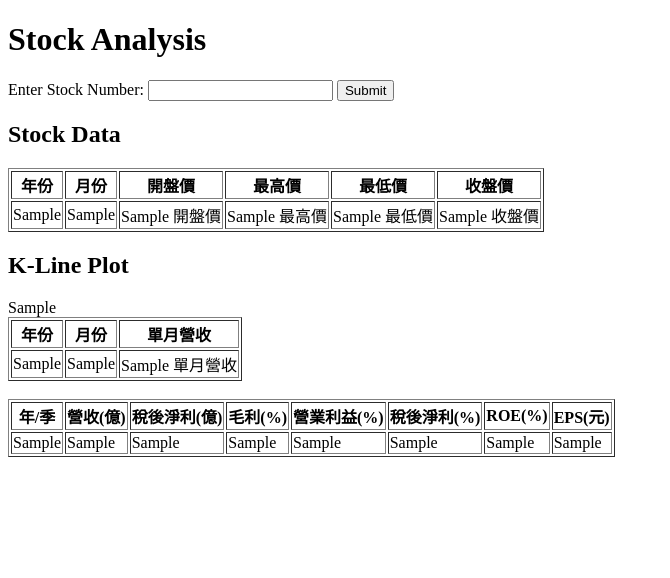
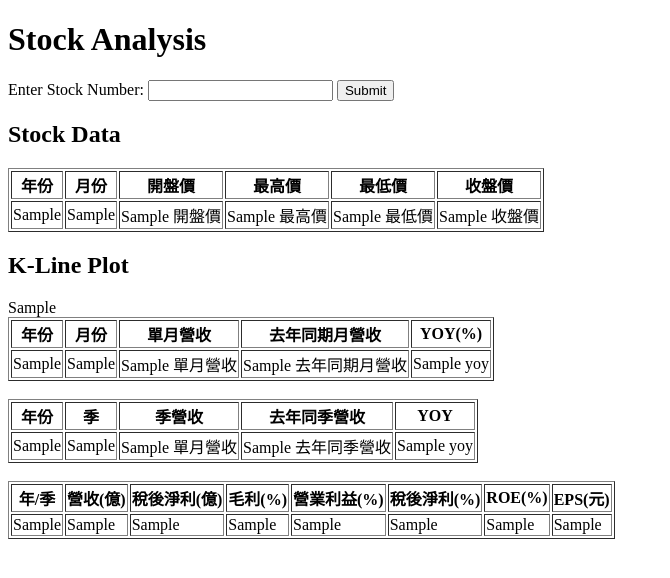
Before and after one commit to boris83418/PickStock, a Flask app: template templates/index.html in a window 1280 px wide. Shown: the top 578 px of the page, without its empty margins (0-670 px from the left). Run offline with Flask 3, Linux system fonts and the light colour scheme; the template is opened without the code that fills it: most values are stand-ins (such as "Sample title", 1, 10 or a date in 2020); some libraries are stand-ins or nearby versions.

Commit message:
update季度資料

```diff
--- a/app.py
+++ b/app.py
@@ -7,8 +7,7 @@ from mplfinance.original_flavor import candlestick_ochl
 import plotly.graph_objs as go
 import requests
 from bs4 import BeautifulSoup
-
-
+import numpy as np
 
 # 畫K線圖
 def generate_k_line_plot(data):
@@ -24,7 +23,10 @@ def generate_k_line_plot(data):
     return k_line_plot
 
 # 算出月營收
-def get_monthly_revenue(stock_number):
+# 算出季營收
+# 創建一個空的 DataFrame 來存儲季度營收
+
+def get_monthly_quartly_revenue(stock_number):
     # 構建查詢股票營收的 URL
     url = f"https://goodinfo.tw/tw/ShowSaleMonChart.asp?STOCK_ID={stock_number}"
 
@@ -66,11 +68,38 @@ def get_monthly_revenue(stock_number):
 
         # 將數據列表轉換為 DataFrame
         df = pd.DataFrame(data, columns=columns)
-        return df
+
+        df["去年同期月營收"] = df.apply(lambda x: df[(df["年份"] == str(int(x["年份"]) - 1)) & (df["月份"] == x["月份"])]["單月營收"].iloc[0] if len(df[(df["年份"] == str(int(x["年份"]) - 1)) & (df["月份"] == x["月份"])]) > 0 else None, axis=1)
+        # 將字符串數據轉換為浮點數
+        df["去年同期月營收"] = df["去年同期月營收"].astype(float)
+        df["單月營收"] = df["單月營收"].astype(float)
+        # 將錯誤值變為 0
+        df["YOY"] = np.where(pd.notnull(df["去年同期月營收"]) & pd.notnull(df["單月營收"]), ((df["單月營收"] - df["去年同期月營收"]) / df["去年同期月營收"]) * 100, 0)
+        df["YOY"] = df["YOY"].round(2)
+         # 將月營收添加到季度營收 DataFrame 中
+        # 將月份轉換為季度
+        df["季度"] = df["月份"].astype(int) // 4 + 1
+
+
+        quarterly_revenue_df = pd.DataFrame(columns=["年份", "季度"])
+        quarterly_revenue_df = pd.concat([quarterly_revenue_df, df.groupby(["年份", "季度"])["單月營收"].sum().reset_index()], ignore_index=True)
+        # 排序
+        quarterly_revenue_df = quarterly_revenue_df.sort_values(by=['年份', "季度"], ascending=[False,False])
+        quarterly_revenue_df["單月營收"]=quarterly_revenue_df["單月營收"].round(2)
+        quarterly_revenue_df["去年同季營收"]=quarterly_revenue_df.apply(lambda x: df[(df["年份"] == str(int(x["年份"]) - 1)) & (df["季度"] == x["季度"])]["單月營收"].sum() if len(df[(df["年份"] == str(int(x["年份"]) - 1)) & (df["季度"] == x["季度"])]) > 0 else None, axis=1)
+        quarterly_revenue_df["去年同季營收"]=quarterly_revenue_df["去年同季營收"].round(2)
+        # 將錯誤值變為 0
+        quarterly_revenue_df["YOY"] = np.where(pd.notnull(quarterly_revenue_df["去年同季營收"]) & pd.notnull(quarterly_revenue_df["單月營收"]), ((quarterly_revenue_df["單月營收"] - quarterly_revenue_df["去年同季營收"]) / quarterly_revenue_df["去年同季營收"]) * 100, 0)
+        quarterly_revenue_df["YOY"] = quarterly_revenue_df["YOY"].round(2)
+        print(quarterly_revenue_df)
+
+        return df,quarterly_revenue_df
     else:
         # 如果請求失敗，則打印錯誤信息並返回None
         print(f"Failed to fetch data from {url}. Status code: {response.status_code}")
         return None
+
+
 
 # 抓獲利情況
 def get_profit(stock_number):
@@ -108,7 +137,6 @@ def get_profit(stock_number):
 
         # 將數據列表轉換為 DataFrame
         df = pd.DataFrame(data, columns=columns)
-        print(df)
         return df
     else:
         # 如果請求失敗，則打印錯誤信息並返回None
@@ -146,8 +174,8 @@ def index():
         df.columns = ['年份', '月份', '開盤價', '最高價', '最低價', '收盤價']
         df['年月'] = pd.to_datetime(df['年份'].astype(str) + '-' + df['月份'].astype(str), format='%Y-%m')
 
-        # 獲取股票月營收數據
-        financial_data = get_monthly_revenue(stock_number)
+        # 獲取股票月營收數據及季營收
+        financial_data, quarterly_revenue = get_monthly_quartly_revenue(stock_number)
         # 獲取股票淨利
         profit_data = get_profit(stock_number)
 
@@ -156,11 +184,11 @@ def index():
 
         # 將股票數據及K財務都丟回前端
         return render_template('index.html', stock_data=df, k_line_plot=k_line_plot,
-                               financial_data=financial_data, profit_data=profit_data)
+                               financial_data=financial_data, quarterly_revenue=quarterly_revenue, profit_data=profit_data)
 
     # 用戶未提交前都為none
     return render_template('index.html', stock_data=None, k_line_plot=None,
-                           financial_data=None,profit_data=None)
+                           financial_data=None, quarterly_revenue=None,profit_data=None)
 
 if __name__ == '__main__':
     app.run(debug=True)
--- a/templates/index.html
+++ b/templates/index.html
@@ -54,7 +54,7 @@
         {{ k_line_plot | safe }}
     </div>
     {% endif %}
-
+<div>
     {% if financial_data is not none %}
     <table border="1">
         <thead>
@@ -62,17 +62,20 @@
                 <th>年份</th>
                 <th>月份</th>
                 <th>單月營收</th>
+                <th>去年同期月營收</th>
+                <th>YOY(%)</th>
             </tr>
         </thead>
         <tbody>
             {% for index, row in financial_data.iterrows() %}
-                {% if row['月份'] and row['單月營收'] %}
                 <tr>
                     <td>{{ row['年份'] }}</td>
                     <td>{{ row['月份'] }}</td>
                     <td>{{ row['單月營收'] }}</td>
+                    <td>{{ row['去年同期月營收'] }}</td>
+                    <td>{{ row['YOY'] }}</td>
+
                 </tr>
-                {% endif %}
             {% endfor %}
         </tbody>
     </table>
@@ -80,6 +83,37 @@
     <p>沒有數據可顯示。</p>
     {% endif %}
     <br>
+
+    {% if quarterly_revenue is not none %}
+    <table border="1">
+        <thead>
+            <tr>
+                <th>年份</th>
+                <th>季</th>
+                <th>季營收</th>
+                <th>去年同季營收</th>
+                <th>YOY</th>
+            </tr>
+        </thead>
+        <tbody>
+            {% for index, row in quarterly_revenue.iterrows() %}
+                <tr>
+                    <td>{{ row['年份'] }}</td>
+                    <td>{{ row['季度'] }}</td>
+                    <td>{{ row['單月營收'] }}</td>
+                    <td>{{ row['去年同季營收'] }}</td>
+                    <td>{{ row['YOY'] }}</td>
+
+                </tr>
+            {% endfor %}
+        </tbody>
+    </table>
+    {% else %}
+    {% endif %}
+    <br>
+</div>
+
+
     {% if profit_data is not none %}
     <table border="1">
         <thead>
```
